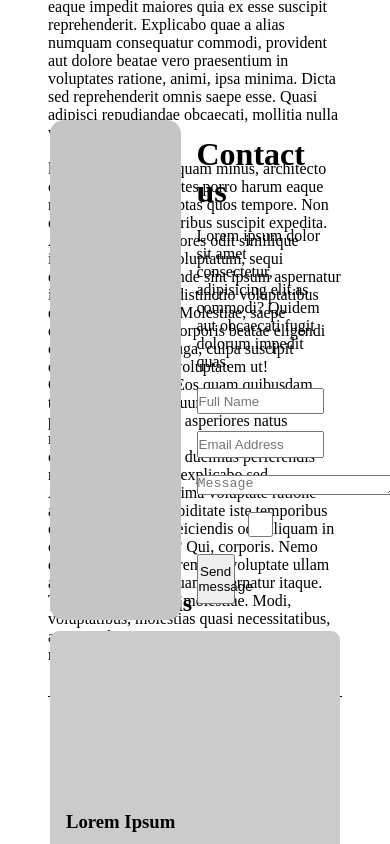
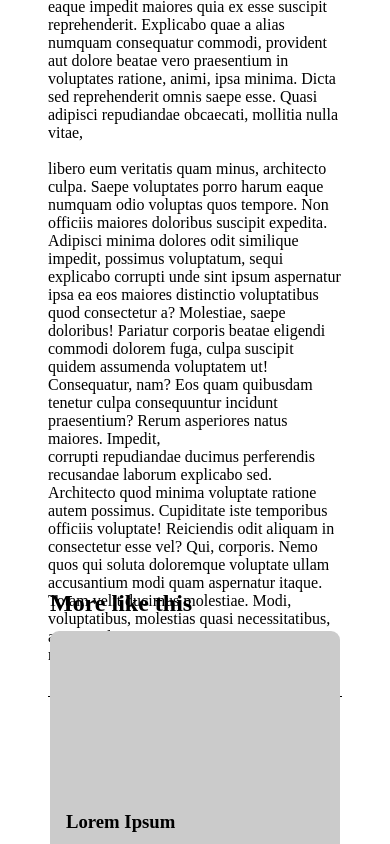
Before and after one commit to sahiba2503/NewFigma, a React (Vite) app: page /Contact in a window 390 px wide. Shown: the part 2280-3124 px from the top of the page. Built offline with nearby package versions, Linux system fonts and the light colour scheme.

Commit message:
make responsive

```diff
--- a/src/App.css
+++ b/src/App.css
@@ -658,7 +658,7 @@ display: none;
 .aboutOurTeam{
     /* border: 2px solid red; */
     position: absolute;
-    top:1720px;
+    top:1970px;
     width: 100%;
     height: 670px;
     padding: 8px 104px 32px 104px;
@@ -731,7 +731,7 @@ display: none;
  .aboutStbscribe{
       width: 100%;
     position: absolute;
-    top:2440px;
+    top:2640px;
     display: flex;
     justify-content: center;
     align-items: center;
@@ -743,7 +743,7 @@ display: none;
    color:rgb(197, 194, 194);
     width: 100%;
     position: absolute;
-  top:2750px;
+  top:2950px;
  }
  @media (max-width: 393px){
   .secondimag{
@@ -918,8 +918,8 @@ width: 100%;
     padding: 0 70px;
   }
   .inputContainer{
-    /* border: 1px solid black; */
-    width: 29%;
+    border: 1px solid black;
+    width: 100%;
     height: 2rem;
      display: flex;
     flex-direction: row;
@@ -933,7 +933,7 @@ width: 100%;
   }
   .inputContainer input{
     border: none;
-    height: 100%;
+    height: 90%;
     width: 80%;
     padding-left: 3%;
   }
@@ -1035,8 +1035,10 @@ width: 100%;
   padding-left:1rem ;
 }
 .inputSection button{
-width: 20%;
+width: 40%;
 height: 80%;
+background-color: black;
+color:white;
 }
 .contactContainer{
   /* border: 2px solid green; */
@@ -1153,6 +1155,46 @@ margin-top: 2rem;
   flex-direction: row;
   justify-content: space-between;
  }
+ .formInputSection{
+  /* border: 2px solid red; */
+  width: 100%;
+  position: absolute;
+  top:2400px;
+  display: flex;
+  flex-direction: row;
+  padding: 0 50px;
+}
+.contactFormImg{
+  /* border:2px solid black; */
+  width: 45%;
+  height: 500px;
+  background-color: rgb(198, 197, 197);
+  border-radius: 14px;
+
+}
+.contactformSection{
+  /* border: 2px solid green; */
+  width: 55%;
+  height: 500px;
+  display: flex;
+  flex-direction: column;
+  gap: 17px;
+  padding: 1rem;
+}
+.contactformSection input{
+  width: 100%;
+  height: 2.5rem;
+}
+.contactformSection textarea{
+
+ min-width: 200px;
+max-height: 200px;
+
+}
+.contactformSection button{
+  width: 30%;
+  padding: 0.5rem 0;
+}
 
    @media (max-width: 433px){
     .contactHeading img{
@@ -1197,44 +1239,14 @@ margin-top: 2rem;
           width: 100%;
 
         }
-    }
          .formInputSection{
-  /* border: 2px solid red; */
-  width: 100%;
-  position: absolute;
-  top:2400px;
-  display: flex;
-  flex-direction: row;
-  padding: 0 50px;
+          top:3900px;
+          flex-direction: column;
          }
       .contactFormImg{
-  /* border:2px solid black; */
-  width: 45%;
-  height: 500px;
-  background-color: rgb(198, 197, 197);
-  border-radius: 14px;
-
+        width: 100%;
       }
      .contactformSection{
-  /* border: 2px solid green; */
-  width: 55%;
-  height: 500px;
-  display: flex;
-  flex-direction: column;
-  gap: 17px;
-  padding: 1rem;
+      width: 100%;
      }
-.contactformSection input{
-  width: 100%;
-  height: 2.5rem;
     }
-.contactformSection textarea{
-
- min-width: 200px;
-max-height: 200px;
-
-}
-.contactformSection button{
-  width: 30%;
-  padding: 0.5rem 0;
-}
```
Lines whose indentation alone changed are shown as unchanged.
